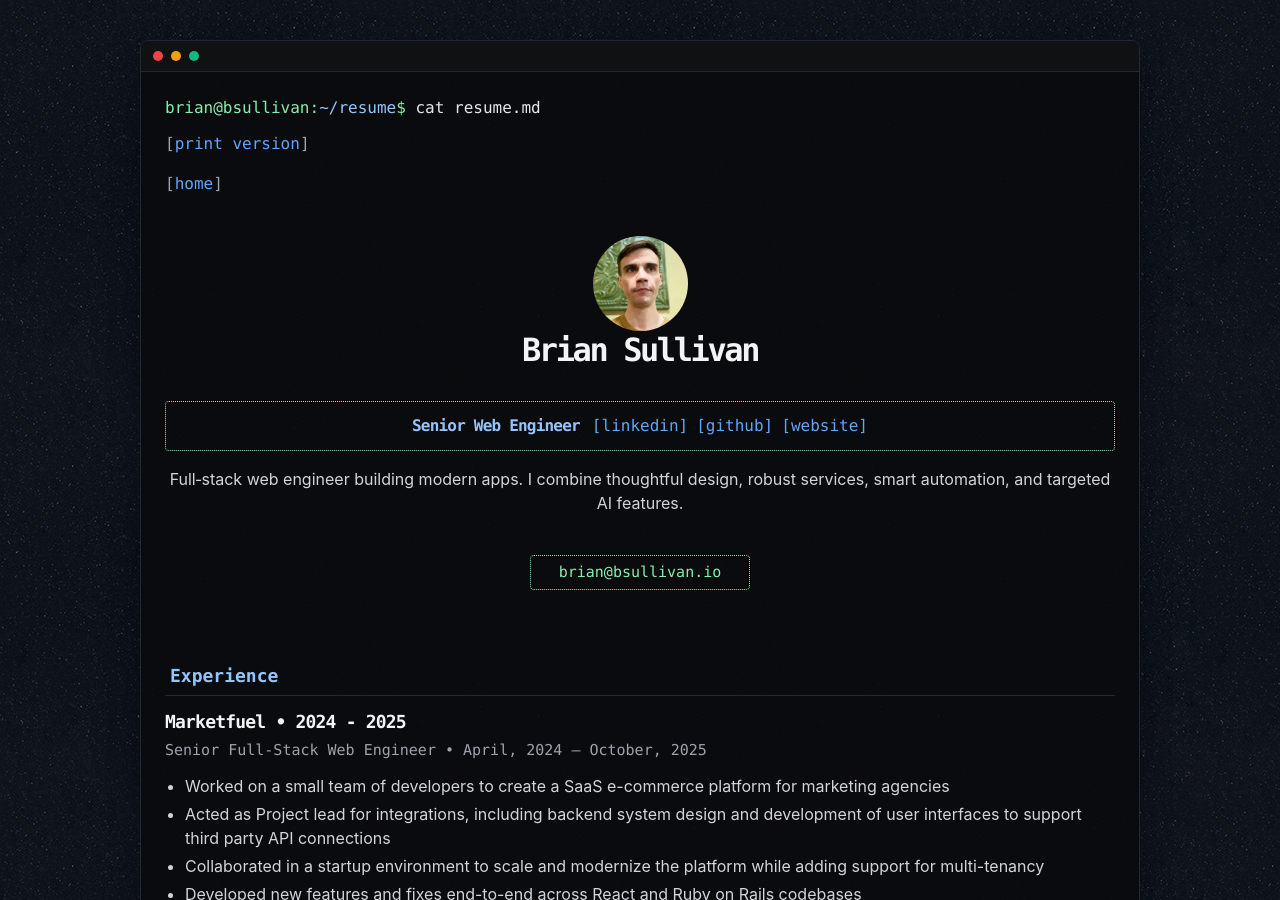
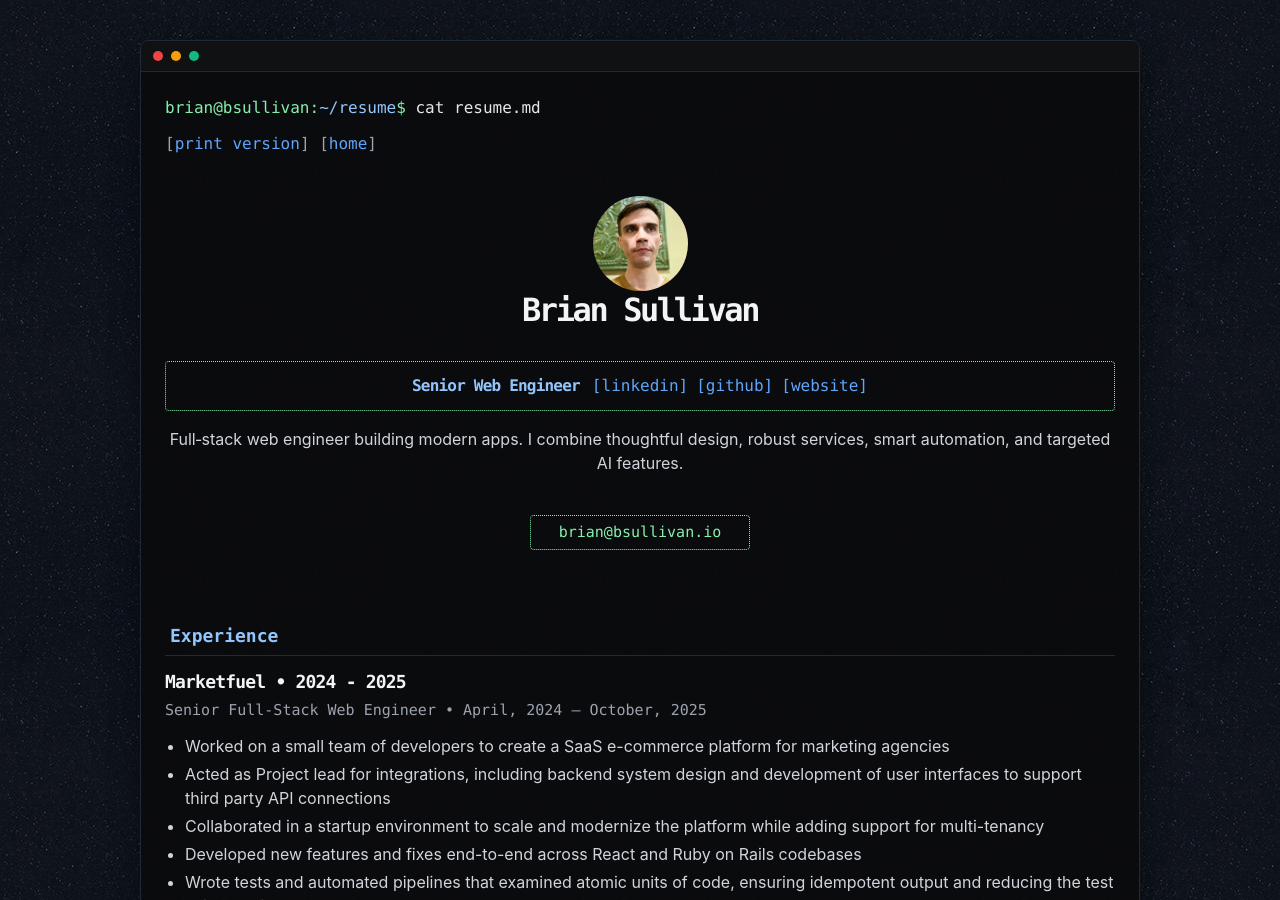
Before and after one commit to bsullivan-io/bsullivan.io, a Jekyll site: the page built from resume/index.html, in a window 1280 px wide and 900 px high. Built offline with Jekyll 4.4.1, drawn with Linux system fonts in a browser that asks for light colours.

Commit message:
change header text

```diff
--- a/_layouts/resume2.html
+++ b/_layouts/resume2.html
@@ -123,8 +123,7 @@
       <div class="screen">
         <div class="prompt"><span>brian@bsullivan</span>:<span class="path">~/resume</span>$ <span class="cmd">cat resume.md</span></div>
 
-        <div class="output">[<a href="/resume/print/">print version</a>]</div>
-        <div class="output">[<a href="/">home</a>]</div>
+        <div class="output">[<a href="/resume/print/">print version</a>] [<a href="/">home</a>]</div>
 
         <div class="resume-content" itemscope itemtype="http://schema.org/Person">
           <meta itemprop="telephone" content="{{ site.resume_contact_telephone }}"/>
```
